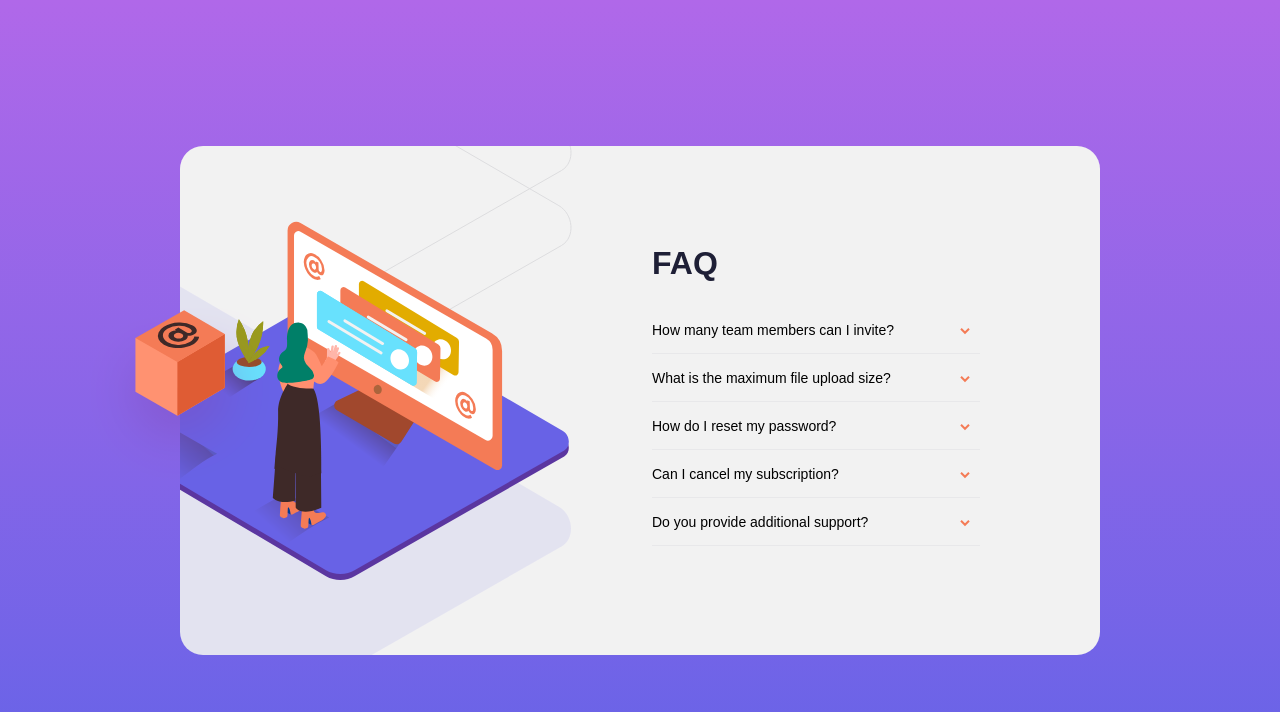
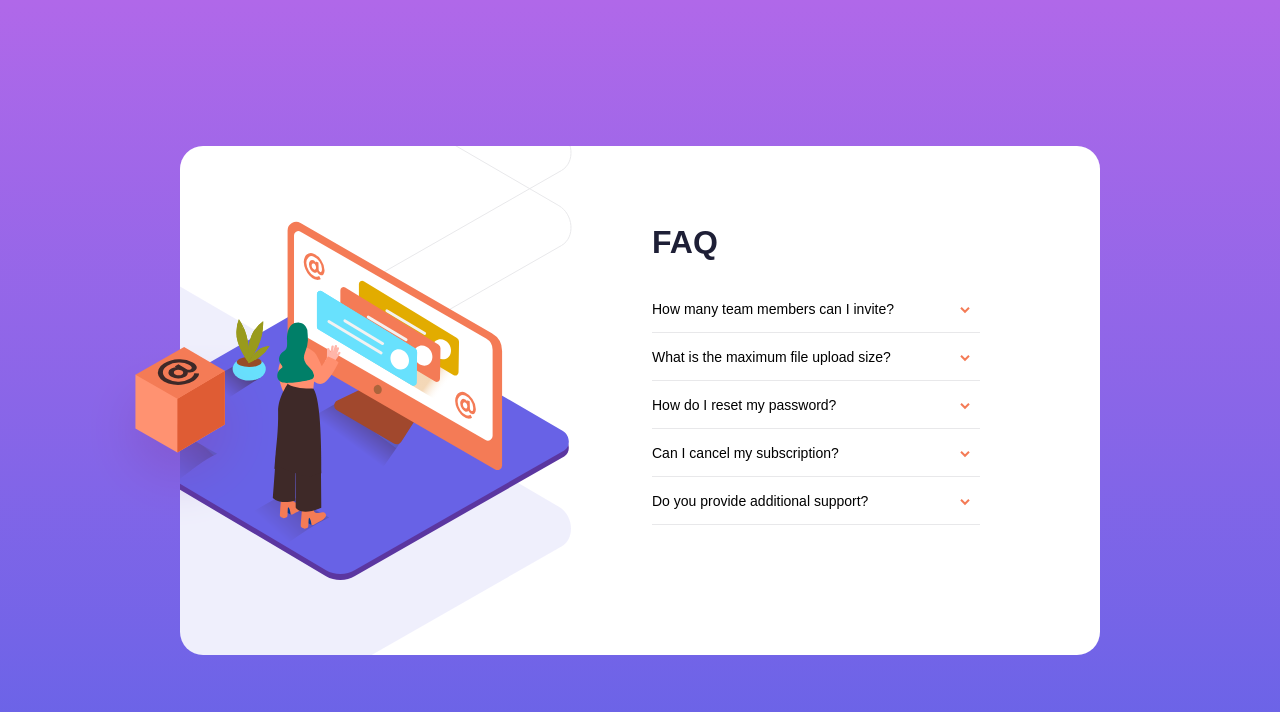
Before and after one commit to rohald89/accordion, a React (Create React App) app: page / in a window 1280 px wide. Shown: the top 712 px of the page. Built offline with nearby package versions, Linux system fonts and the light colour scheme.

Commit message:
minor style adjustments

```diff
--- a/src/App.js
+++ b/src/App.js
@@ -9,7 +9,7 @@ const Wrapper = styled.div`
     position:absolute;
     left: 0;
     top: 50%;
-    transform: translate(-50%,-50%);
+    transform: translate(-50%,-30%);
     height: auto;
     width: auto;
     z-index: 10;
@@ -22,7 +22,7 @@ const Container = styled.div`
   width: 100%;
   align-items: center;
   border-radius: 2.3rem;
-  background: url('../images/bg-pattern-desktop.svg'), #f2f2f2;
+  background: url('../images/bg-pattern-desktop.svg'), #ffffff;
   background-position: -57.4rem 67%;
   background-repeat: no-repeat;
   overflow:hidden;
@@ -43,7 +43,7 @@ const FaqWrapper = styled.div`
       font-weight: bold;
       font-size: 3.2rem;
       line-height: 3.2rem;
-      margin-bottom: 4.3rem;
+      margin: 0 0 4.3rem;
 
       color: #1E1F36;
     }
@@ -98,10 +98,12 @@ function App() {
             <h1>FAQ</h1>
             <section className="questions">
               {faq.map( (q, i) => {
-                return (<Detail className="faq" key={i}>
-                  <summary className="question">{q.question}</summary>
-                  <p>{q.answer}</p>
-                </Detail>)
+                return (
+                  <Detail className="faq" key={i}>
+                    <summary className="question">{q.question}</summary>
+                    <p>{q.answer}</p>
+                  </Detail>
+                )
               })}
 
             </section>
```
